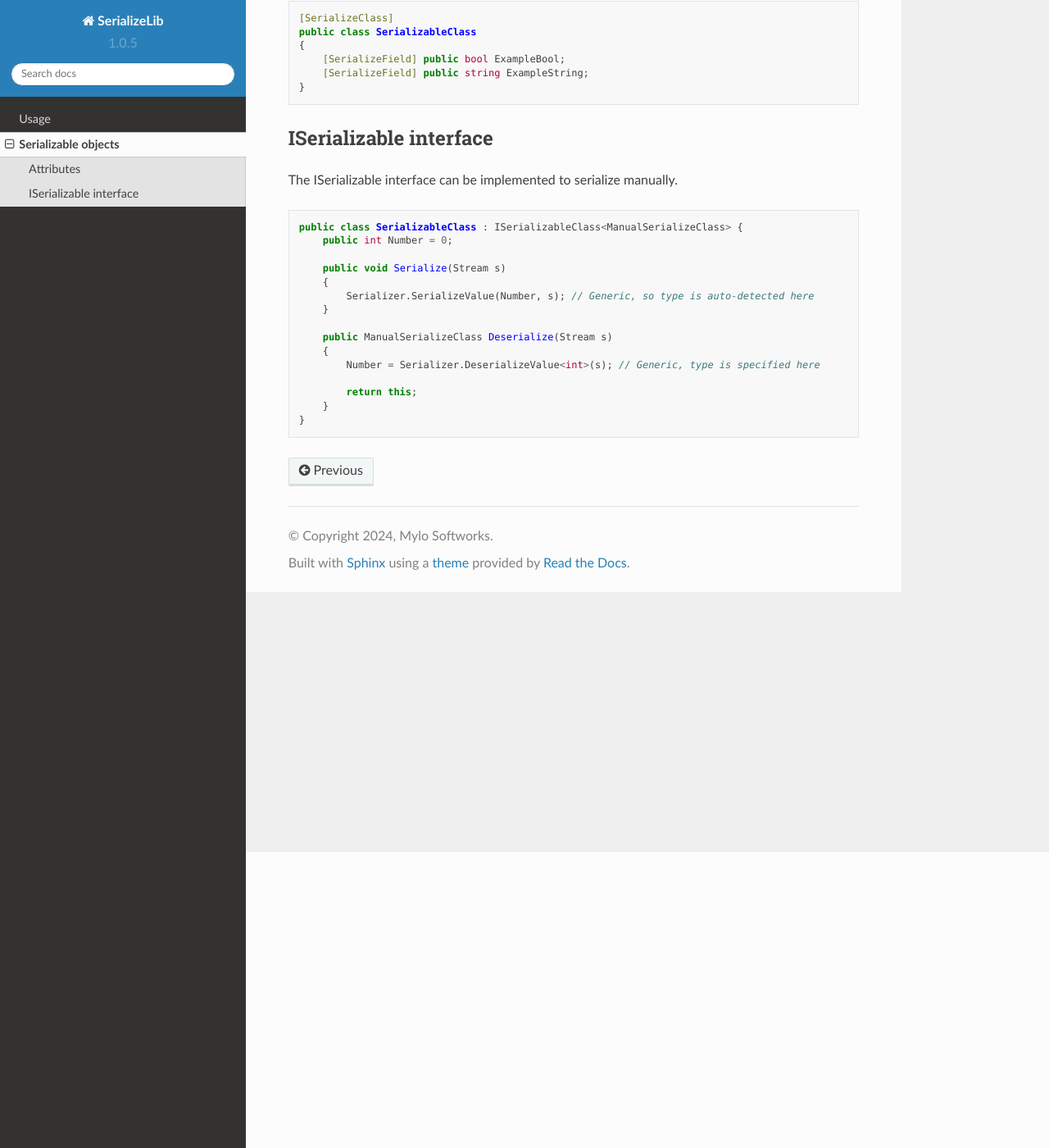
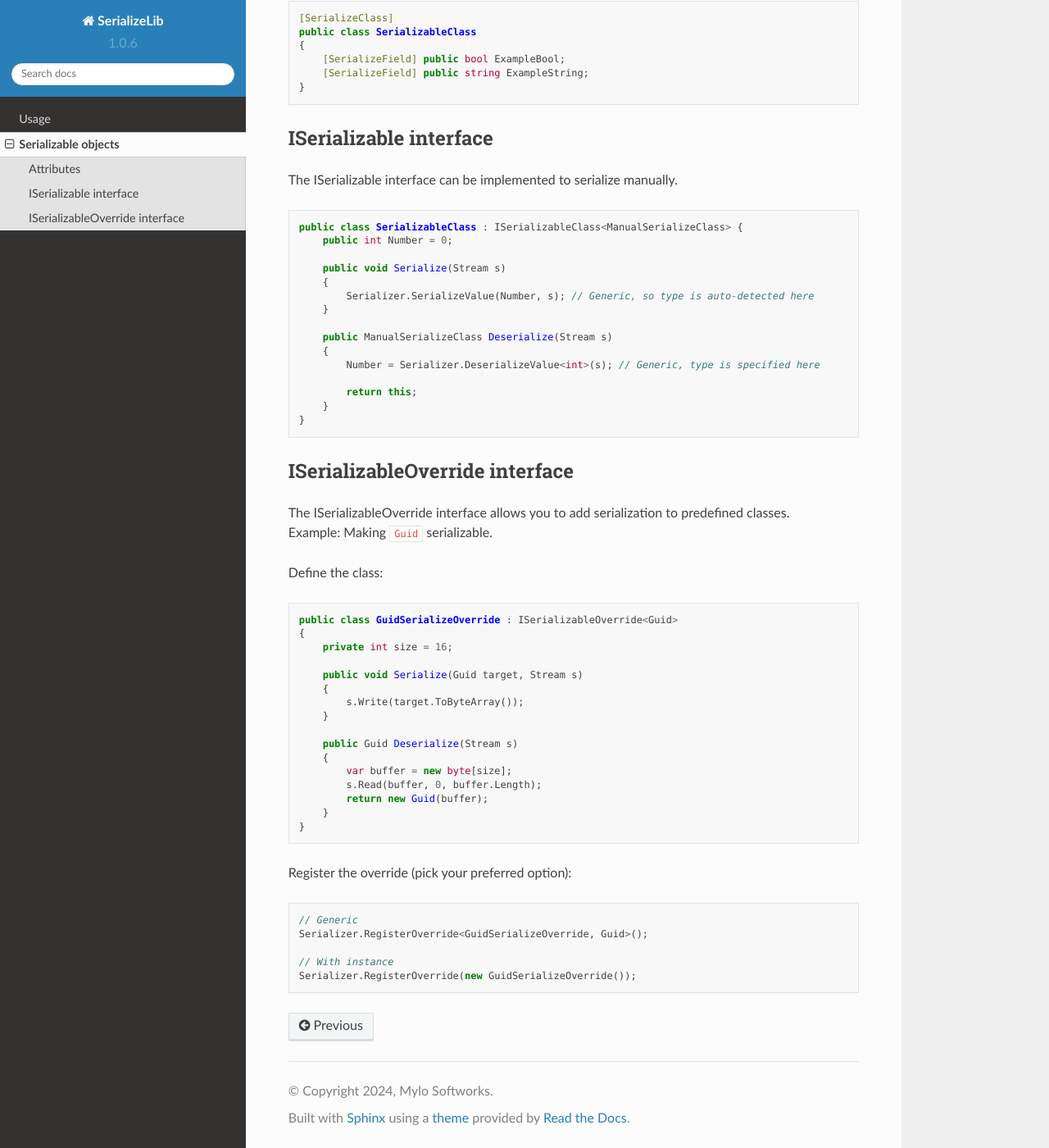
Before and after one commit to Mylo-Softworks/SerializeLib-docs, a Sphinx documentation site: the page built from docs/source/serializable-objects.md, in a window 1280 px wide and 1400 px high, scrolled down 361 px. Shown: the whole window at 82% size. Built offline with Sphinx 7.4.7 and the Read the Docs theme 2.0.0, drawn with Linux system fonts in a browser that asks for light colours; some of the changed text lies outside the part shown.

Commit message:
Add documentation for ISerializableOverride

````diff
--- a/docs/source/conf.py
+++ b/docs/source/conf.py
@@ -6,7 +6,7 @@ project = 'SerializeLib'
 copyright = '2024, Mylo Softworks'
 author = 'Mylo Softworks'
 
-release = '1.0.5'
+release = '1.0.6'
 version = release
 
 # -- General configuration
--- a/docs/source/serializable-objects.md
+++ b/docs/source/serializable-objects.md
@@ -1,6 +1,6 @@
 # Serializable objects
 
-There are two ways to define a class as serializable. The `[SerializeClass]` attribute and the `ISerializable` interface.
+There are three ways to define a class as serializable. The `[SerializeClass]` attribute, the `ISerializable` interface, and the `ISerializeOverride` interface.
 
 ## Attributes
 The attributes [SerializeClass] and [SerializeField] are used to mark fields and classes as serializable. Automatic serialization will be attempted.
@@ -33,3 +33,36 @@ public class SerializableClass : ISerializableClass<ManualSerializeClass> {
     }
 }
 ```
+
+## ISerializableOverride interface
+The ISerializableOverride interface allows you to add serialization to predefined classes.
+Example: Making `Guid` serializable.
+
+Define the class:
+```csharp
+public class GuidSerializeOverride : ISerializableOverride<Guid>
+{
+    private int size = 16;
+
+    public void Serialize(Guid target, Stream s)
+    {
+        s.Write(target.ToByteArray());
+    }
+
+    public Guid Deserialize(Stream s)
+    {
+        var buffer = new byte[size];
+        s.Read(buffer, 0, buffer.Length);
+        return new Guid(buffer);
+    }
+}
+```
+
+Register the override (pick your preferred option):
+```csharp
+// Generic
+Serializer.RegisterOverride<GuidSerializeOverride, Guid>();
+
+// With instance
+Serializer.RegisterOverride(new GuidSerializeOverride());
+```
````
